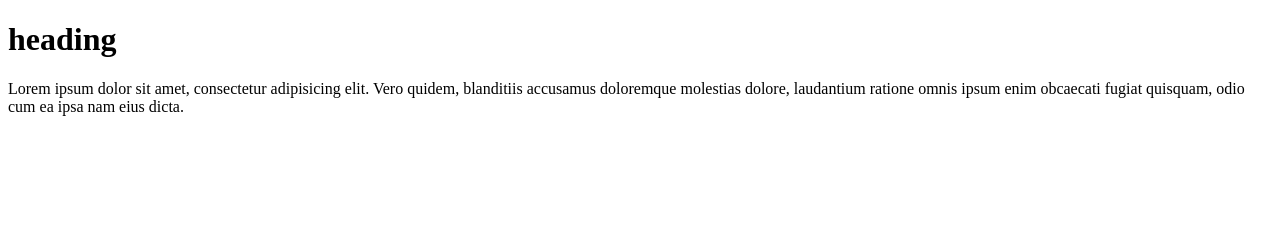
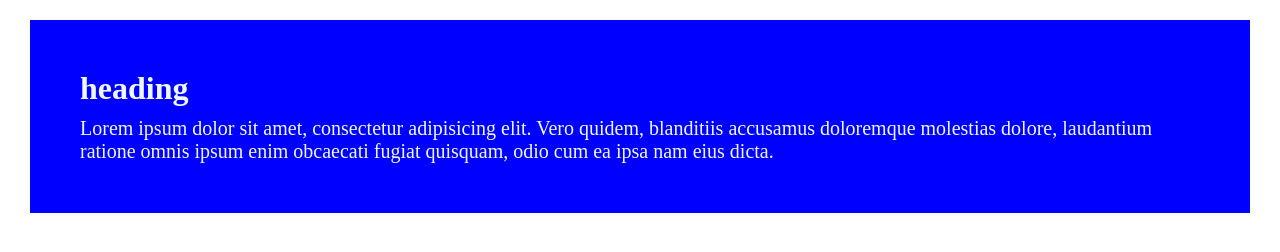
Before and after one commit to Jihad-Hossain-Khan/first-repo, a plain HTML site: page index.html in a window 1280 px wide. Drawn offline with Linux system fonts and the light colour scheme.

Commit message:
css comit

```diff
--- /dev/null
+++ b/index.css
@@ -0,0 +1,14 @@
+* {
+  margin: 10px;
+}
+.div {
+  padding: 40px;
+  background-color: blue;
+}
+.hading {
+  color: aliceblue;
+}
+.pera {
+  color: aliceblue;
+  font-size: 20px;
+}
--- a/index.html
+++ b/index.html
@@ -4,11 +4,17 @@
     <meta charset="UTF-8" />
     <meta name="viewport" content="width=device-width, initial-scale=1.0" />
     <title>first repo</title>
+    <link rel="stylesheet" href="index.css" />
   </head>
   <body>
-    <div>
-      <h1>heading</h1>
-      <p>Lorem ipsum dolor sit amet, consectetur adipisicing elit. Vero quidem, blanditiis accusamus doloremque molestias dolore, laudantium ratione omnis ipsum enim obcaecati fugiat quisquam, odio cum ea ipsa nam eius dicta.</p>
+    <div class="div">
+      <h1 class="hading">heading</h1>
+      <p class="pera">
+        Lorem ipsum dolor sit amet, consectetur adipisicing elit. Vero quidem,
+        blanditiis accusamus doloremque molestias dolore, laudantium ratione
+        omnis ipsum enim obcaecati fugiat quisquam, odio cum ea ipsa nam eius
+        dicta.
+      </p>
     </div>
   </body>
 </html>
```
